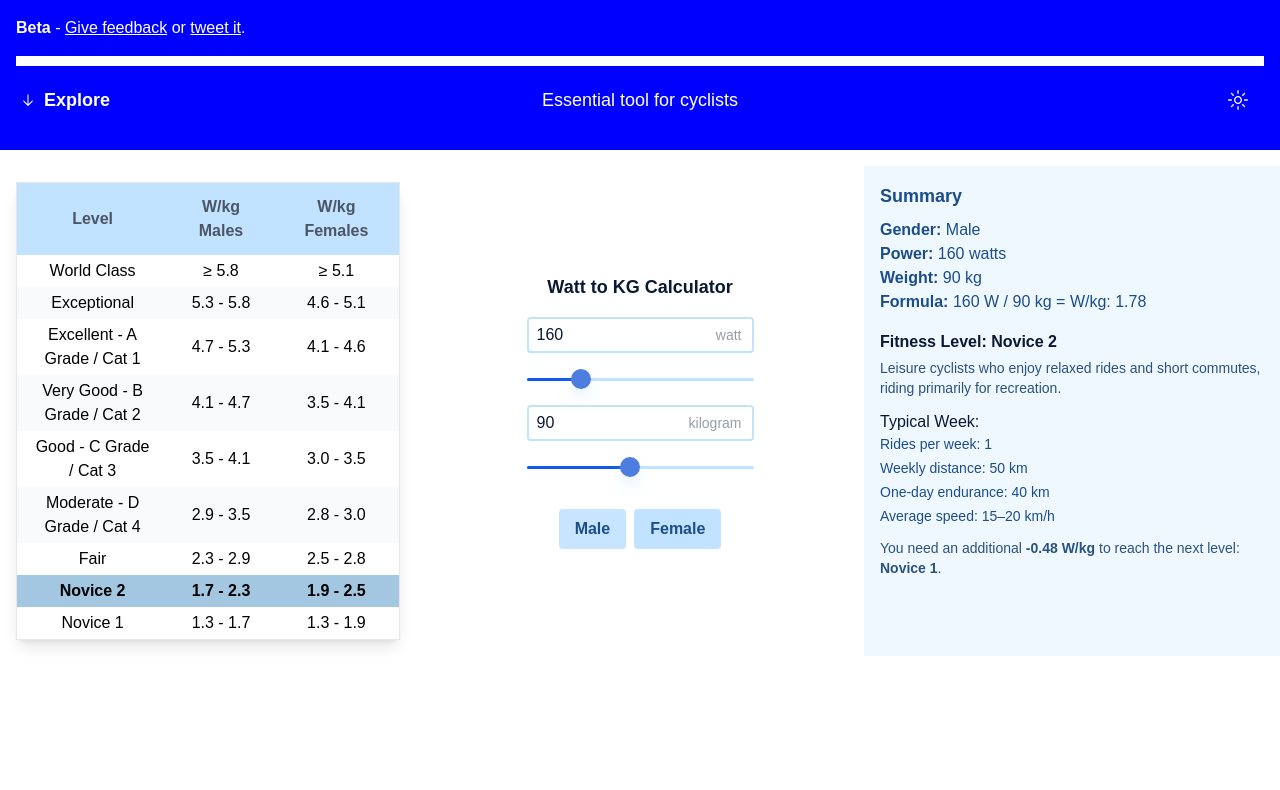
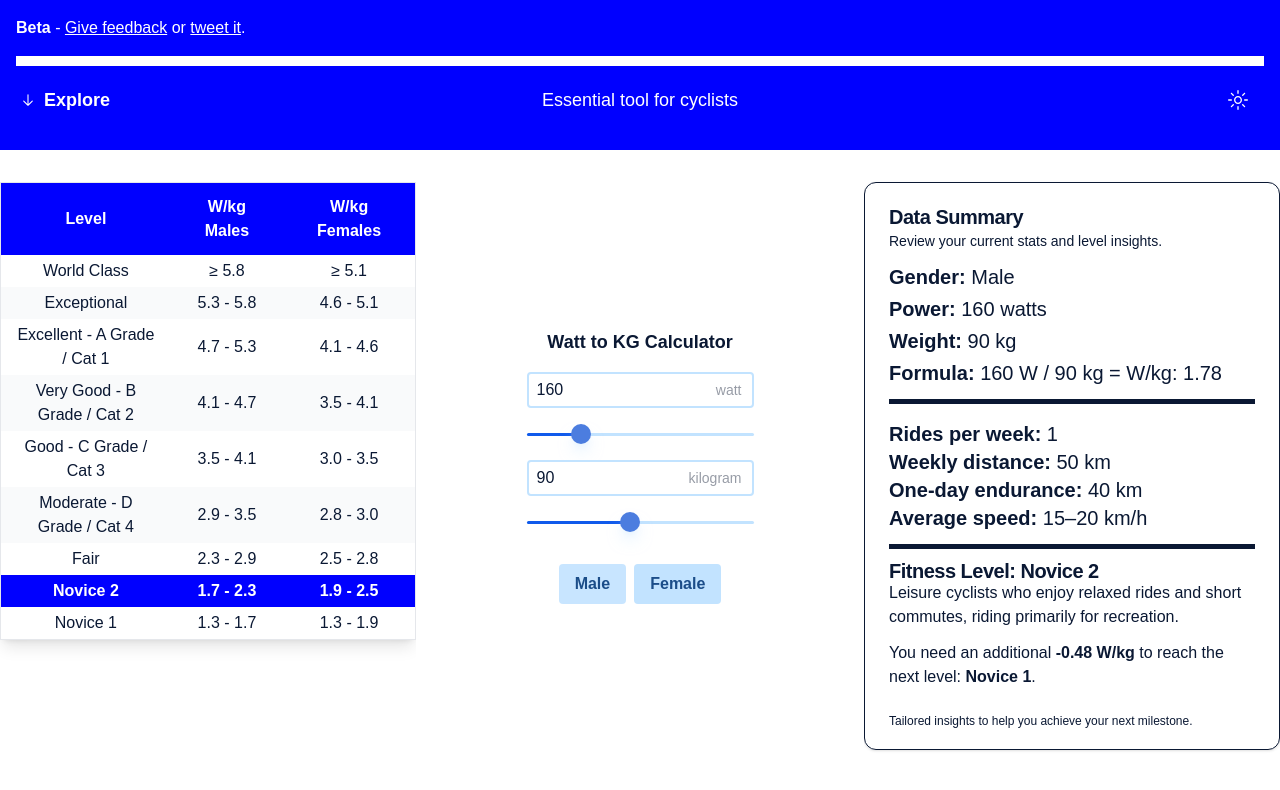
Before and after one commit to Roysignaler/wkg, a Next.js app: page / in a window 1280 px wide. Shown: the top 790 px of the page. Built offline with nearby package versions, Linux system fonts and the light colour scheme.

Commit message:
fixing tables

```diff
--- a/src/app/page.tsx
+++ b/src/app/page.tsx
@@ -7,6 +7,14 @@ import CyclingPerformanceTable from "@/components/ui/watt-per-kilo-table";
 import { levels } from "@/components/data/levelsData";
 import { Button } from "@/components/ui/button";
 import { ArrowDownIcon, SunIcon } from "@radix-ui/react-icons";
+import {
+  Card,
+  CardContent,
+  CardDescription,
+  CardFooter,
+  CardHeader,
+  CardTitle,
+} from "@/components/ui/card";
 
 export default function Home() {
   const [isWarmTheme, setIsWarmTheme] = useState(false);
@@ -100,7 +108,7 @@ export default function Home() {
       </header>
       <main className="grid grid-cols-1 sm:grid-cols-1 md:grid-cols-1 lg:grid-cols-3 gap-4 w-full max-w-screen-xl mx-auto py-4">
         {/* Center content - Set to appear first on medium screens (768px - 1023px) */}
-        <div className="order-1 md:order-1 lg:order-2 p-4 flex justify-center items-center">
+        <div className="order-1 md:order-1 lg:order-2 p-0 py-4 flex justify-center items-center">
           <WattToKgCalculator
             isWarmTheme={isWarmTheme}
             result={result}
@@ -114,8 +122,8 @@ export default function Home() {
           />
         </div>
 
-        {/* Left side - Set to appear second on medium screens (768px - 1023px) */}
-        <div className="order-2 md:order-2 lg:order-1 p-4 flex justify-center items-start">
+        {/* Left side - Cycling Performance Table with fixed height */}
+        <div className="order-2 md:order-2 lg:order-1 p-0 py-4 flex justify-center items-start h-[600px] overflow-y-auto">
           <CyclingPerformanceTable
             isWarmTheme={isWarmTheme}
             result={wpk}
@@ -123,16 +131,23 @@ export default function Home() {
           />
         </div>
 
-        {/* Right side - Summary with theme-based styling */}
+        {/* Right side - Summary in Card with fixed height */}
         <div
-          className={`order-3 md:order-3 lg:order-3 p-4 flex items-start ${
-            isWarmTheme
-              ? "bg-[#FFF5EB] text-[#8B4000]"
-              : "bg-[#F0F8FF] text-[#1B4D89]"
-          }`}
+          className={`order-3 md:order-3 lg:order-3 p-0 py-4 flex items-start text-xl ${
+            isWarmTheme ? "text-[#F94807]" : "text-[#0A1833]"
+          } h-[600px] overflow-y-auto`}
         >
-          <div>
-            <h3 className="text-lg font-semibold mb-2">Summary</h3>
+          <Card className="w-full h-full">
+            <CardHeader className="space-y-1 pb-3">
+              <CardTitle className="space-y-1">
+                <strong>Data Summary</strong>
+              </CardTitle>
+              <CardDescription>
+                Review your current stats and level insights.
+              </CardDescription>
+            </CardHeader>
+            <CardContent className="space-y-4">
+              <div className="space-y-1 border-b-[5px] border[-color-bright-100] pb-3">
                 <p>
                   <strong>Gender:</strong>{" "}
                   {gender.charAt(0).toUpperCase() + gender.slice(1)}
@@ -146,60 +161,54 @@ export default function Home() {
                 <p>
                   <strong>Formula:</strong> {watts} W / {kg} kg = {result}
                 </p>
+              </div>
 
               {currentLevel && (
-              <div className="mt-4">
-                <h4
-                  className={`text-md font-semibold ${
-                    isWarmTheme ? "text-[#CC5500]" : "text-[#0A1833]"
-                  }`}
-                >
-                  Fitness Level: {currentLevel.name}
-                </h4>
-                <p
-                  className={`text-sm mt-1 ${
-                    isWarmTheme ? "text-[#994400]" : "text-[#2A527D]"
-                  }`}
-                >
-                  {currentLevel.description}
-                </p>
-                <h5
-                  className={`mt-3 font-medium ${
-                    isWarmTheme ? "text-[#CC5500]" : "text-[#0A1833]"
-                  }`}
-                >
-                  Typical Week:
-                </h5>
-                <div
-                  className={` text-sm ${
-                    isWarmTheme ? "text-[#8B4000]" : "text-[#1B4D89]"
-                  } space-y-1`}
-                >
-                  <p>Rides per week: {currentLevel.typicalWeek.ridesPerWeek}</p>
+                <div>
+                  <div className="space-y-0 border-b-[5px] border[-color-bright-100] pb-3">
+                    <div>
                       <p>
-                    Weekly distance: {currentLevel.typicalWeek.weeklyDistance}
+                        <strong>Rides per week:</strong>{" "}
+                        {currentLevel.typicalWeek.ridesPerWeek}
                       </p>
                       <p>
-                    One-day endurance:{" "}
+                        <strong>Weekly distance:</strong>{" "}
+                        {currentLevel.typicalWeek.weeklyDistance}
+                      </p>
+                      <p>
+                        <strong>One-day endurance:</strong>{" "}
                         {currentLevel.typicalWeek.oneDayEndurance}
                       </p>
-                  <p>Average speed: {currentLevel.typicalWeek.avgSpeed}</p>
+                      <p>
+                        <strong>Average speed:</strong>{" "}
+                        {currentLevel.typicalWeek.avgSpeed}
+                      </p>
+                    </div>
+                  </div>
+                  <div className="pt-3">
+                    <CardTitle>
+                      <strong>Fitness Level: {currentLevel.name}</strong>
+                    </CardTitle>
+                    <p className="text-base">{currentLevel.description}</p>
                   </div>
 
                   {nextLevel && (
-                  <p
-                    className={`mt-3 text-sm ${
-                      isWarmTheme ? "text-[#CC5500]" : "text-[#2A527D]"
-                    }`}
-                  >
+                    <p className="mt-3 text-base">
                       You need an additional{" "}
-                    <strong>{(nextLevel.min - wpk).toFixed(2)} W/kg</strong> to
-                    reach the next level: <strong>{nextLevel.name}</strong>.
+                      <strong>{(nextLevel.min - wpk).toFixed(2)} W/kg</strong>{" "}
+                      to reach the next level: <strong>{nextLevel.name}</strong>
+                      .
                     </p>
                   )}
                 </div>
               )}
-          </div>
+            </CardContent>
+            <CardFooter>
+              <p className="text-center text-xs">
+                Tailored insights to help you achieve your next milestone.
+              </p>
+            </CardFooter>
+          </Card>
         </div>
       </main>
     </div>
--- a/src/components/ui/watt-per-kilo-table.tsx
+++ b/src/components/ui/watt-per-kilo-table.tsx
@@ -53,14 +53,18 @@ const CyclingPerformanceTable = ({
     <div className="flex justify-center ">
       <table className="min-w-full border border-gray-200 shadow-lg">
         <thead>
-          <tr className={`${isWarmTheme ? "bg-[#FFD8C2]" : "bg-[#C2E3FF]"}`}>
-            <th className="px-6 py-3 text-center text-gray-600 font-semibold">
+          <tr
+            className={`w-full p-4 ${
+              isWarmTheme ? "bg-[#F94807]" : "bg-color-bright-100"
+            } text-white`}
+          >
+            <th className="px-6 py-3 text-center text-white font-semibold">
               Level
             </th>
-            <th className="px-6 py-3 text-center text-gray-600 font-semibold">
+            <th className="px-6 py-3 text-center text-white font-semibold">
               W/kg Males
             </th>
-            <th className="px-6 py-3 text-center text-gray-600 font-semibold">
+            <th className="px-6 py-3 text-center text-white font-semibold">
               W/kg Females
             </th>
           </tr>
@@ -77,16 +81,48 @@ const CyclingPerformanceTable = ({
                 className={`${
                   isHighlighted
                     ? `${
-                        isWarmTheme ? "bg-[#F1A07A]" : "bg-[#A4C7E1]"
+                        isWarmTheme
+                          ? "bg-[#F94807] text-white"
+                          : "bg-color-bright-100 text-white"
                       } font-bold`
                     : index % 2 === 0
                     ? "bg-white"
                     : "bg-gray-50"
                 }`}
               >
-                <td className="px-4 py-1 text-center">{row.level}</td>
-                <td className="px-4 py-1 text-center">{row.maleWkg}</td>
-                <td className="px-4 py-1 text-center">{row.femaleWkg}</td>
+                <td
+                  className={`px-4 py-1 text-center ${
+                    isHighlighted
+                      ? "text-white"
+                      : isWarmTheme
+                      ? "text-[#F94807]"
+                      : "text-[#0A1833]"
+                  }`}
+                >
+                  {row.level}
+                </td>
+                <td
+                  className={`px-4 py-1 text-center ${
+                    isHighlighted
+                      ? "text-white"
+                      : isWarmTheme
+                      ? "text-[#F94807]"
+                      : "text-[#0A1833]"
+                  }`}
+                >
+                  {row.maleWkg}
+                </td>
+                <td
+                  className={`px-4 py-1 text-center ${
+                    isHighlighted
+                      ? "text-white"
+                      : isWarmTheme
+                      ? "text-[#F94807]"
+                      : "text-[#0A1833]"
+                  }`}
+                >
+                  {row.femaleWkg}
+                </td>
               </tr>
             );
           })}
```
Lines whose indentation alone changed are shown as unchanged.
